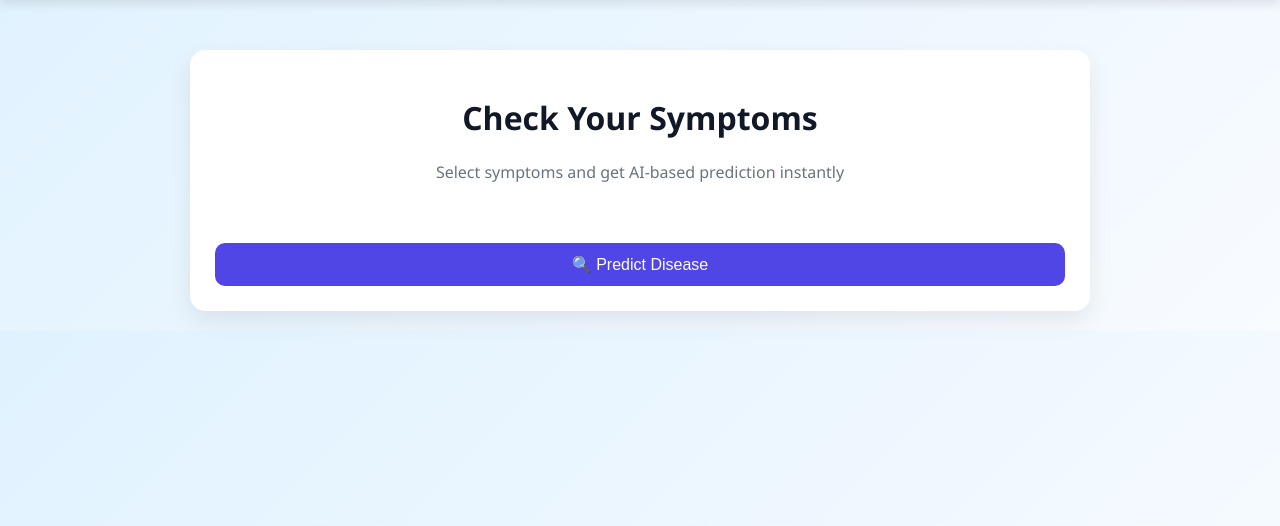
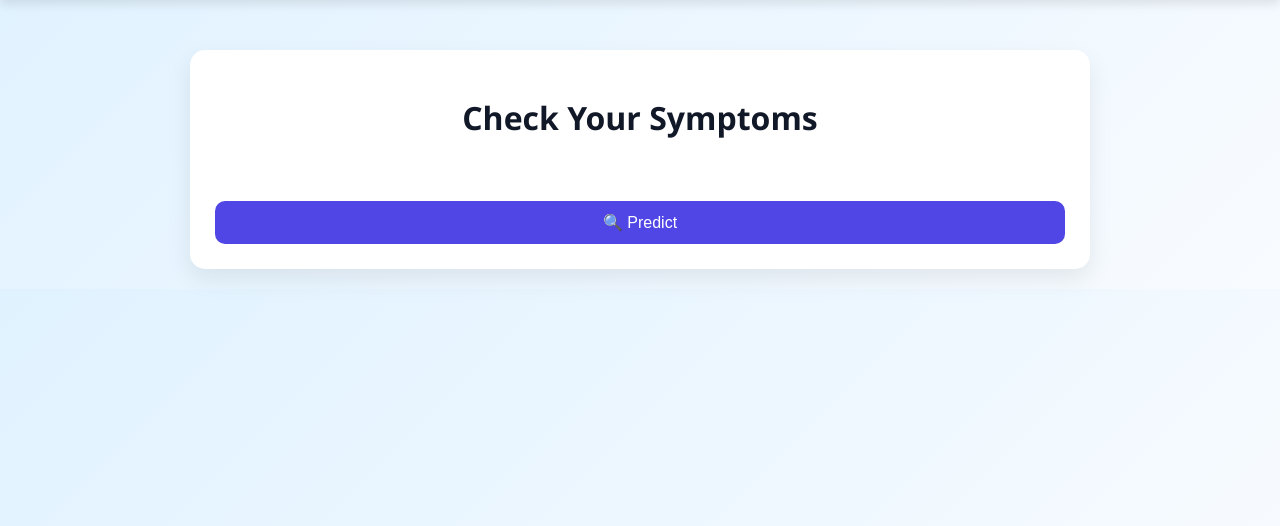
Before and after one commit to TahseeAhmed/symptom-ai-diagnosis, a Flask app: page / in a window 1280 px wide. Shown: the part 57-583 px from the top of the page. Run offline with Flask 3, Linux system fonts and the light colour scheme; parts of the project's set-up code (start-up, migrations or seed data) failed here and were passed over.

Commit message:
Update index.html

```diff
--- a/templates/index.html
+++ b/templates/index.html
@@ -16,20 +16,21 @@
     <div class="card">
 
         <h1>Check Your Symptoms</h1>
-        <p class="subtext">Select symptoms and get AI-based prediction instantly</p>
 
         <form method="post" action="/predict">
 
             <div class="symptom-box">
+
                 {% for feature in features %}
                 <label class="symptom">
                     <input type="checkbox" name="{{ feature }}">
                     <span>{{ feature.replace('_',' ') }}</span>
                 </label>
                 {% endfor %}
+
             </div>
 
-            <button type="submit" class="btn">🔍 Predict Disease</button>
+            <button type="submit" class="btn">🔍 Predict</button>
 
         </form>
 
```
